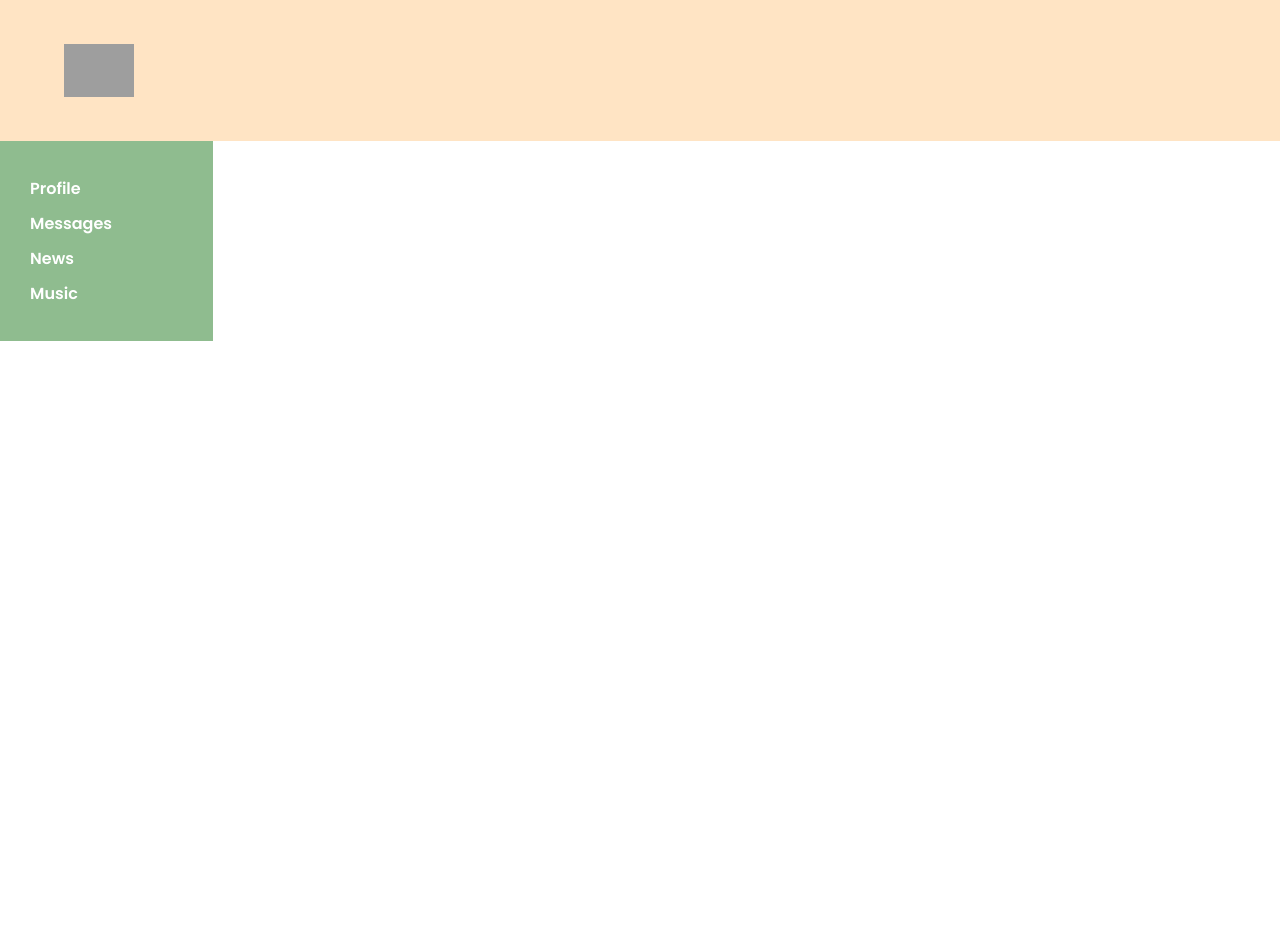
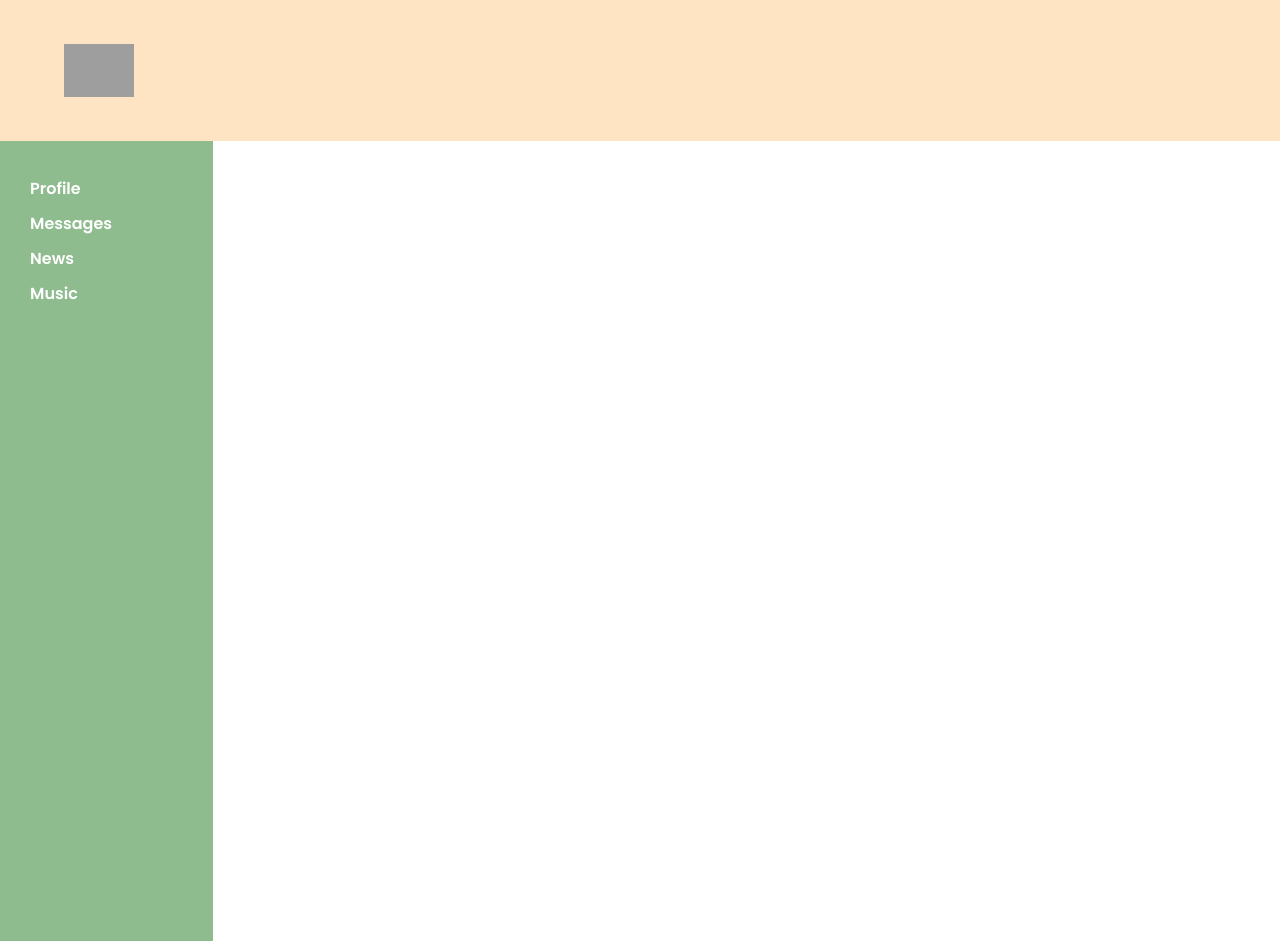
Before and after one commit to SakharovaKsu/Social-media, a React (Create React App) app: page / in a window 1280 px wide. Before the commit the page ends 800 px from the top, so only its background shows below. Built offline with nearby package versions, Linux system fonts and the light colour scheme; grey boxes are pictures that could not be loaded.

Commit message:
Установка библиотеки react-redux

```diff
--- a/package.json
+++ b/package.json
@@ -16,7 +16,7 @@
     "jest": "27.5.1",
     "react": "17.0.2",
     "react-dom": "17.0.2",
-    "react-redux": "7.2.6",
+    "react-redux": "^8.1.1",
     "react-router-dom": "5.3.0",
     "react-scripts": "5.0.0",
     "react-test-renderer": "17.0.2",
--- a/src/components/Navbar/Navbar.module.css
+++ b/src/components/Navbar/Navbar.module.css
@@ -1,6 +1,7 @@
 .nav {
     grid-area: n;
     background-color: darkseagreen;
+    height: 100vh;
 }
 
 .list {
--- a/src/index.css
+++ b/src/index.css
@@ -1,4 +1,5 @@
 body {
+  box-sizing: border-box;
   margin: 0;
   font-family: -apple-system, BlinkMacSystemFont, 'Segoe UI', 'Roboto', 'Oxygen',
     'Ubuntu', 'Cantarell', 'Fira Sans', 'Droid Sans', 'Helvetica Neue',
```
Also changed, not shown: 1 other file (tests, documents, lock files or other folders).
